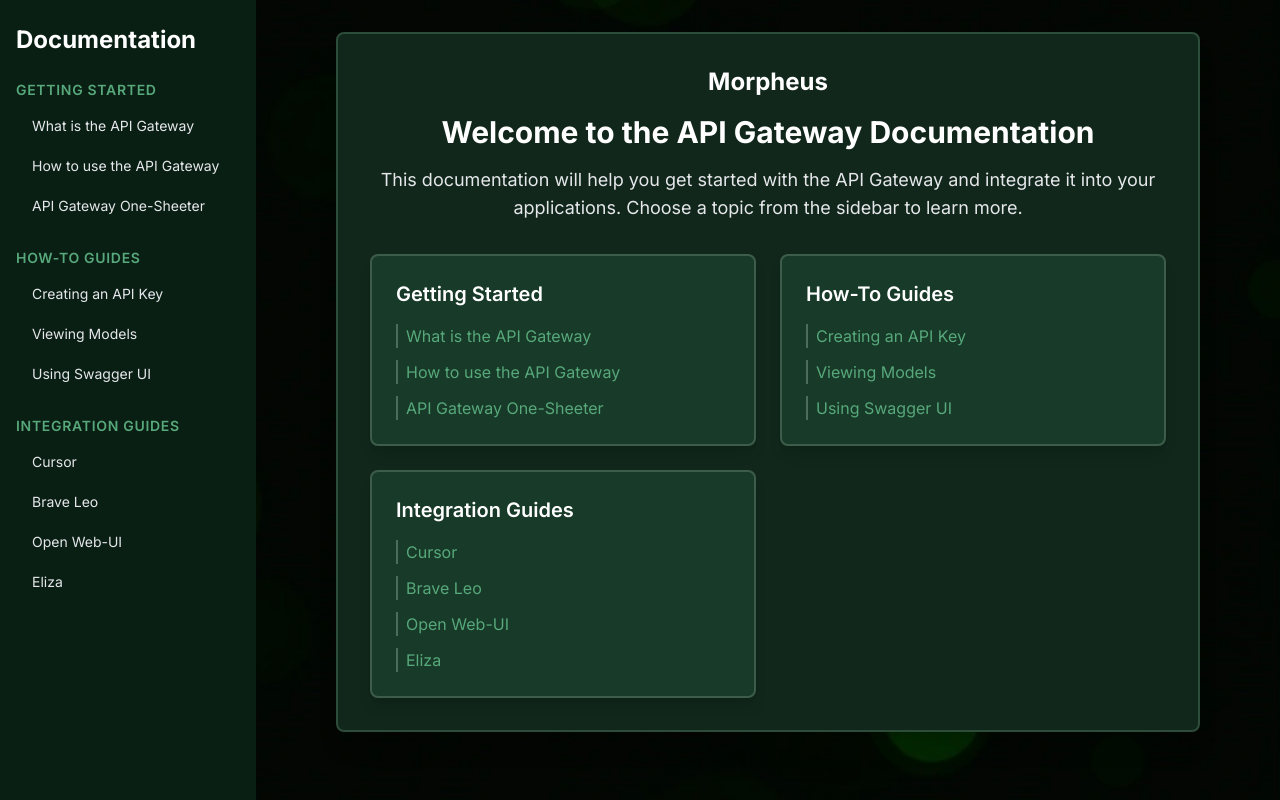
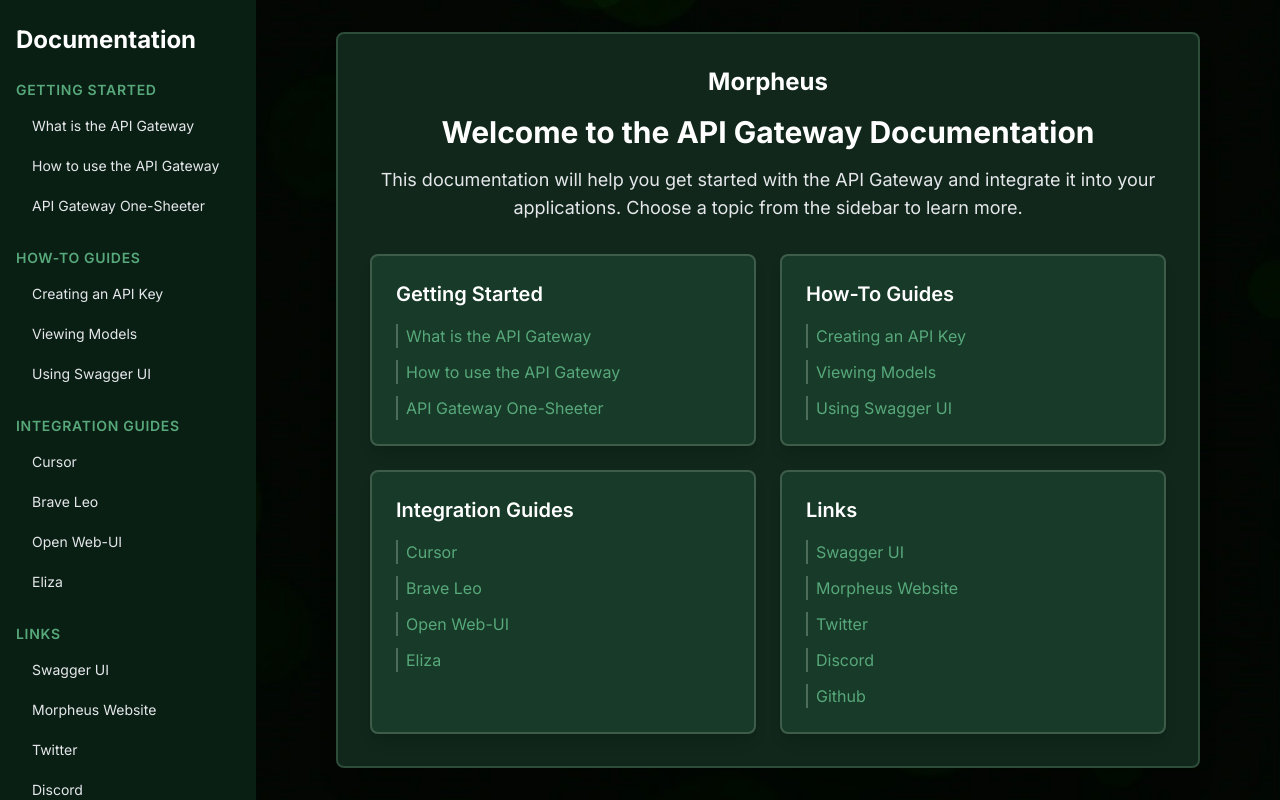
Before and after one commit to MorpheusAIs/Morpheus-Marketplace-API-Website, a Next.js app: page /docs in a window 1280 px wide. Built offline with nearby package versions, Linux system fonts and the light colour scheme.

Commit message:
update one sheeter. Add swaggerUI link to home. Add links to docs

```diff
--- a/src/app/docs/page.tsx
+++ b/src/app/docs/page.tsx
@@ -29,6 +29,16 @@ const docs = [
       { title: 'Brave Leo', path: '/docs/integration-brave-leo' },
       { title: 'Open Web-UI', path: '/docs/integration-open-web-ui' },
       { title: 'Eliza', path: '/docs/integration-eliza' },
+    ],
+  },
+  {
+    title: 'Links',
+    items: [
+      { title: 'Swagger UI', path: 'https://api.mor.org/docs' },
+      { title: 'Morpheus Website', path: 'https://mor.org' },
+      { title: 'Twitter', path: 'https://x.com/MorpheusAIs' },
+      { title: 'Discord', path: 'https://discord.gg/morpheusai' },
+      { title: 'Github', path: 'https://github.com/MorpheusAIs/' },
     ],
   },
 ];
@@ -71,6 +81,16 @@ export default function DocsPage() {
                 <ul className="mt-2 space-y-1">
                   {section.items.map((item) => (
                     <li key={item.path}>
+                      {item.path.startsWith('http') ? (
+                        <a
+                          href={item.path}
+                          target="_blank"
+                          rel="noopener noreferrer"
+                          className="block px-4 py-2 text-sm text-gray-200 hover:bg-[#132b1c]/70 hover:text-white rounded-md transition-colors"
+                        >
+                          {item.title}
+                        </a>
+                      ) : (
                         <Link
                           href={item.path}
                           className="block px-4 py-2 text-sm text-gray-200 hover:bg-[#132b1c]/70 hover:text-white rounded-md transition-colors"
@@ -78,6 +98,7 @@ export default function DocsPage() {
                         >
                           {item.title}
                         </Link>
+                      )}
                     </li>
                   ))}
                 </ul>
--- a/src/app/page.tsx
+++ b/src/app/page.tsx
@@ -45,13 +45,16 @@ export default function Home() {
           </Link>
         </div>
 
-        <div className="mt-8 grid grid-cols-1 md:grid-cols-2 gap-6">
+        <div className="mt-8 grid grid-cols-1 md:grid-cols-3 gap-6">
           <Link href="/login" className="px-6 py-3 bg-gradient-to-br from-blue-500 to-blue-700 text-white rounded-md text-center hover:shadow-lg hover:shadow-blue-500/20 transition-all hover:-translate-y-1 font-medium">
             Login
           </Link>
           <Link href="/register" className="px-6 py-3 bg-gradient-to-br from-gray-100 to-gray-300 text-gray-800 rounded-md text-center hover:shadow-lg hover:shadow-gray-500/20 transition-all hover:-translate-y-1 font-medium border border-white/20">
             Register
           </Link>
+          <Link href="https://api.mor.org/docs" className="px-6 py-3 bg-gradient-to-br from-green-500 to-green-700 text-white rounded-md text-center hover:shadow-lg hover:shadow-green-500/20 transition-all hover:-translate-y-1 font-medium">
+            Swagger UI
+          </Link>
         </div>
       </div>
     </main>
```
Also changed, not shown: public/images/Morpheus API Gateway One-Sheeter.svg. Lines whose indentation alone changed are shown as unchanged.
